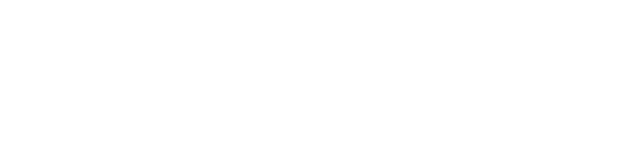
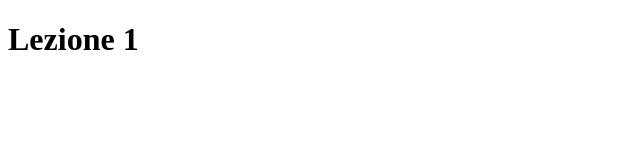
Before and after one commit to giuliogallo94/htmlcss-hello, a plain HTML site: page index.html in a window 1280 px wide. Shown: the whole page, without its empty margins (0-640 px from the left). Drawn offline with Linux system fonts and the light colour scheme.

Commit message:
add: h1 in body

```diff
--- a/index.html
+++ b/index.html
@@ -6,6 +6,6 @@
     <title>Document</title>
 </head>
 <body>
-
+    <h1>Lezione 1</h1>
 </body>
 </html>
```
